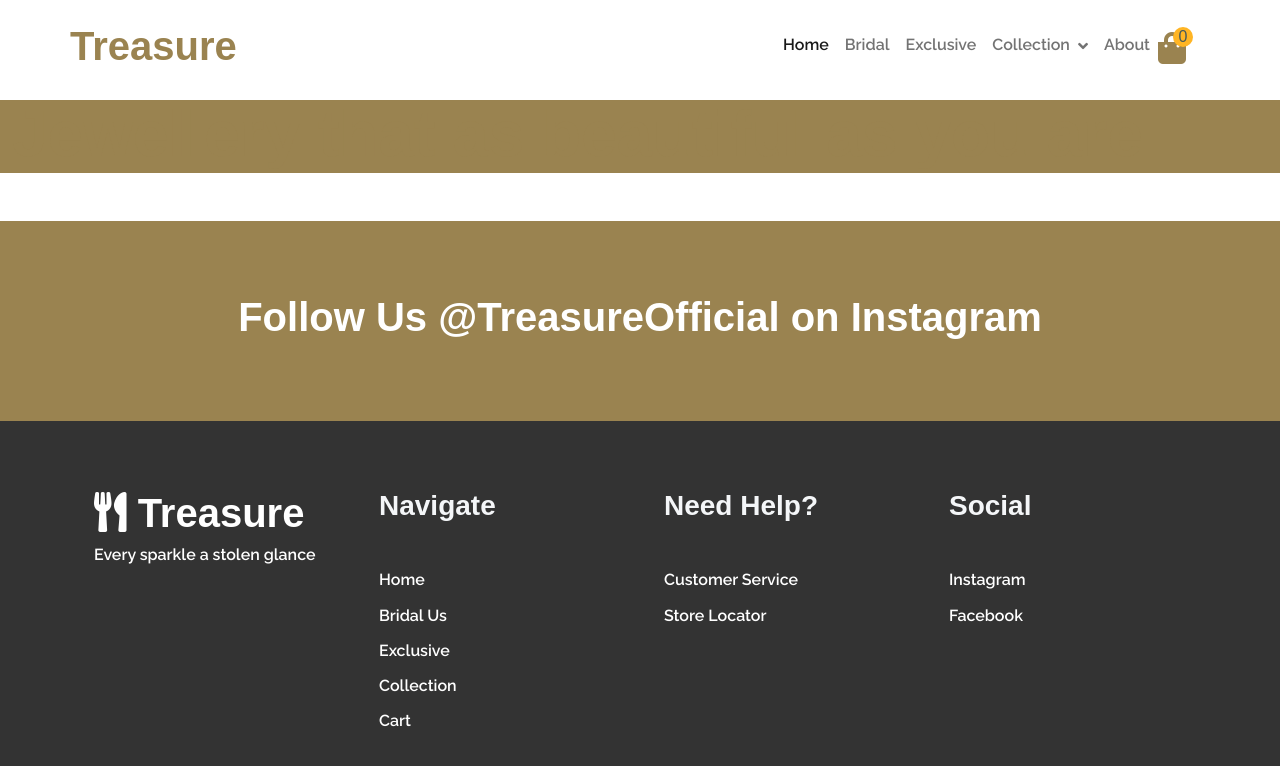
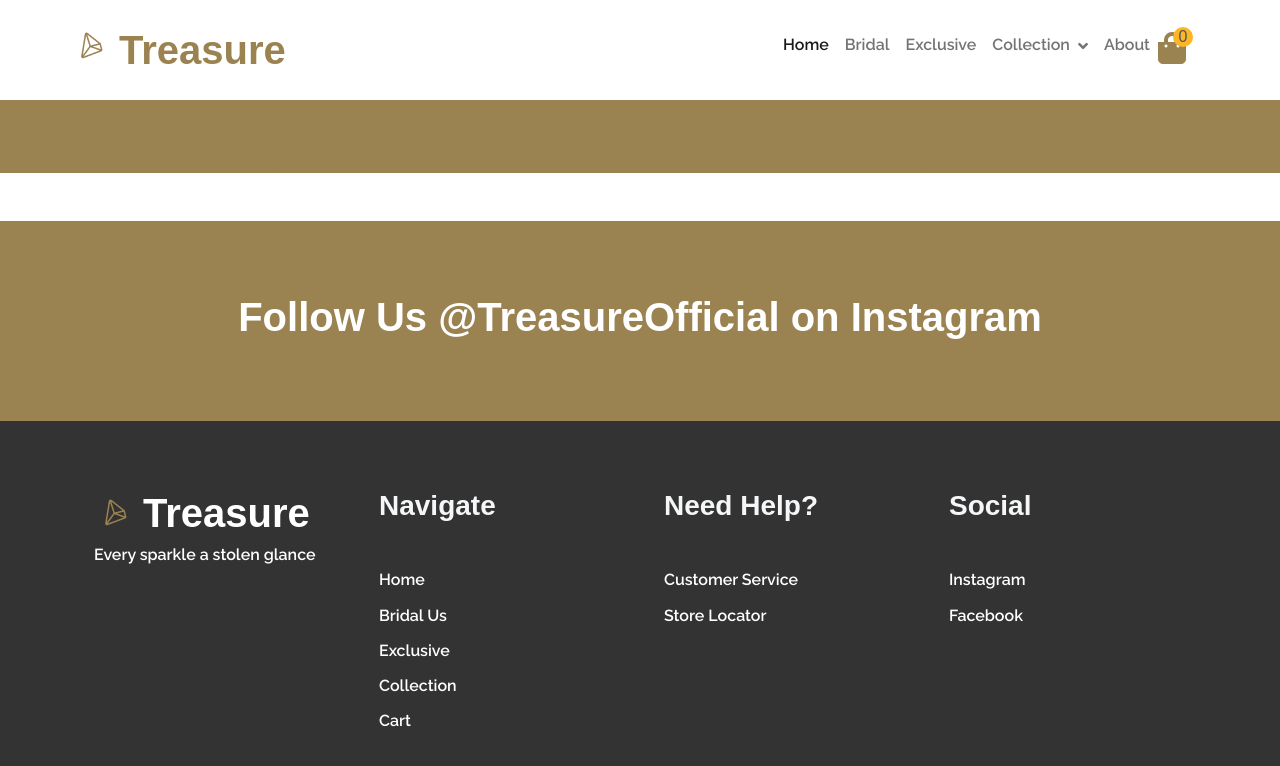
Before and after one commit to Asanka301/jewellerapp, a React (Create React App) app: page /contact in a window 1280 px wide. Shown: the top 766 px of the page. Built offline with nearby package versions, Linux system fonts and the light colour scheme; some icons are missing; a web font is replaced by a local one.

Commit message:
removed extra codes

```diff
--- a/src/common/Footer.jsx
+++ b/src/common/Footer.jsx
@@ -31,13 +31,19 @@ export default function Footer() {
               {/* First div on the left */}
               <div className="col-lg-3 col-md-6">
                 <a href="#">
+                  <div>
                     <h1 className="text-white display-6">
-                    <span className="fas fa-duotone fa-utensils text-white"></span>{" "}
+                      <img
+                        src="../assets/img/logo.png"
+                        alt="Logo"
+                        className="logo-image me-2"
+                      />
                       Treasure
                     </h1>
                     <p className=" mb-0 foot-item">
                       Every sparkle a stolen glance
                     </p>
+                  </div>
                 </a>
               </div>
 
@@ -47,19 +53,19 @@ export default function Footer() {
                   <div className="col-lg-4 col-md-12">
                     <div className="d-flex flex-column e footer-item">
                       <h3 className="text-light mb-5">Navigate</h3>
-                      <a href="" className="mb-3 text foot-item">
+                      <a href="/" className="mb-3 text foot-item">
                         Home
                       </a>
-                      <a href="" className="mb-3 foot-item">
+                      <a href="/" className="mb-3 foot-item">
                         Bridal Us
                       </a>
-                      <a href="" className="mb-3 foot-item">
+                      <a href="/" className="mb-3 foot-item">
                         Exclusive
                       </a>
-                      <a href="" className="mb-3 foot-item">
+                      <a href="/" className="mb-3 foot-item">
                         Collection
                       </a>
-                      <a href="" className="mb-3 foot-item">
+                      <a href="/" className="mb-3 foot-item">
                         Cart
                       </a>
                     </div>
@@ -68,10 +74,10 @@ export default function Footer() {
                   <div className="col-lg-4 col-md-12">
                     <div className="d-flex flex-column e footer-item ">
                       <h3 className="text-light mb-5 ">Need Help?</h3>
-                      <a href="" className="mb-3 foot-item">
+                      <a href="/" className="mb-3 foot-item">
                         Customer Service
                       </a>
-                      <a href="" className="mb-3 foot-item">
+                      <a href="/" className="mb-3 foot-item">
                         Store Locator
                       </a>
                       {/* Links */}
@@ -80,10 +86,10 @@ export default function Footer() {
                   <div className="col-lg-4 col-md-12">
                     <div className="d-flex flex-column e footer-item ">
                       <h3 className="text-light mb-5 ">Social</h3>
-                      <a href="" className="mb-3 foot-item">
+                      <a href="/" className="mb-3 foot-item">
                         Instagram
                       </a>
-                      <a href="" className="mb-3 foot-item">
+                      <a href="/" className="mb-3 foot-item">
                         Facebook
                       </a>
                       {/* Links */}
--- a/src/common/Navbar.jsx
+++ b/src/common/Navbar.jsx
@@ -1,6 +1,6 @@
 import React, { useEffect } from "react";
 import { Link } from "react-router-dom";
-import TopBar from "./TopBar";
+
 import { useDispatch, useSelector } from "react-redux";
 import { getCartTotal } from "../store/cartSlice";
 
@@ -18,12 +18,18 @@ export default function Navbar() {
         {/* <TopBar /> */}
         <div className="container px-0">
           <nav className="navbar navbar-light bg-white navbar-expand-xl">
-            <Link to="/" className="navbar-brand">
-              <h1 className="text-primary display-6">
+            <Link to="/" className="navbar-brand d-flex align-items-center">
+              <img
+                src="../assets/img/logo.png"
+                alt="Logo"
+                className="logo-image me-2"
+              />
+              <h1 className="text-primary display-6 mb-0">
                 <span className="fa-solid fa-box-archive text-primary"></span>
                 Treasure
               </h1>
             </Link>
+
             <button
               className="navbar-toggler py-2 px-3"
               type="button"
--- a/src/components/Features.js
+++ b/src/components/Features.js
@@ -83,12 +83,12 @@ export default function Features() {
                 <div className="">
                   <img
                     src="../assets/img/image3.png"
-                    alt="Main Image"
+                    alt="Main "
                     style={{ width: "100%" }}
                   />
                   <img
                     src="../assets/img/image4.png"
-                    alt="Small Image"
+                    alt="Small "
                     style={{
                       position: "absolute",
                       bottom: 0,
--- a/src/pages/ShopPage/Shop.js
+++ b/src/pages/ShopPage/Shop.js
@@ -1,7 +1,7 @@
 import React, { useState } from "react";
 import { products } from "../../data/Data";
 import { useDispatch } from "react-redux";
-import { addToCart } from "../../store/cartSlice";
+// import { addToCart } from "../../store/cartSlice";
 import { Link, useNavigate } from "react-router-dom";
 
 export default function Shop() {
```
Also changed, not shown: public/assets/img/logo.png (added). Lines whose indentation alone changed are shown as unchanged.
